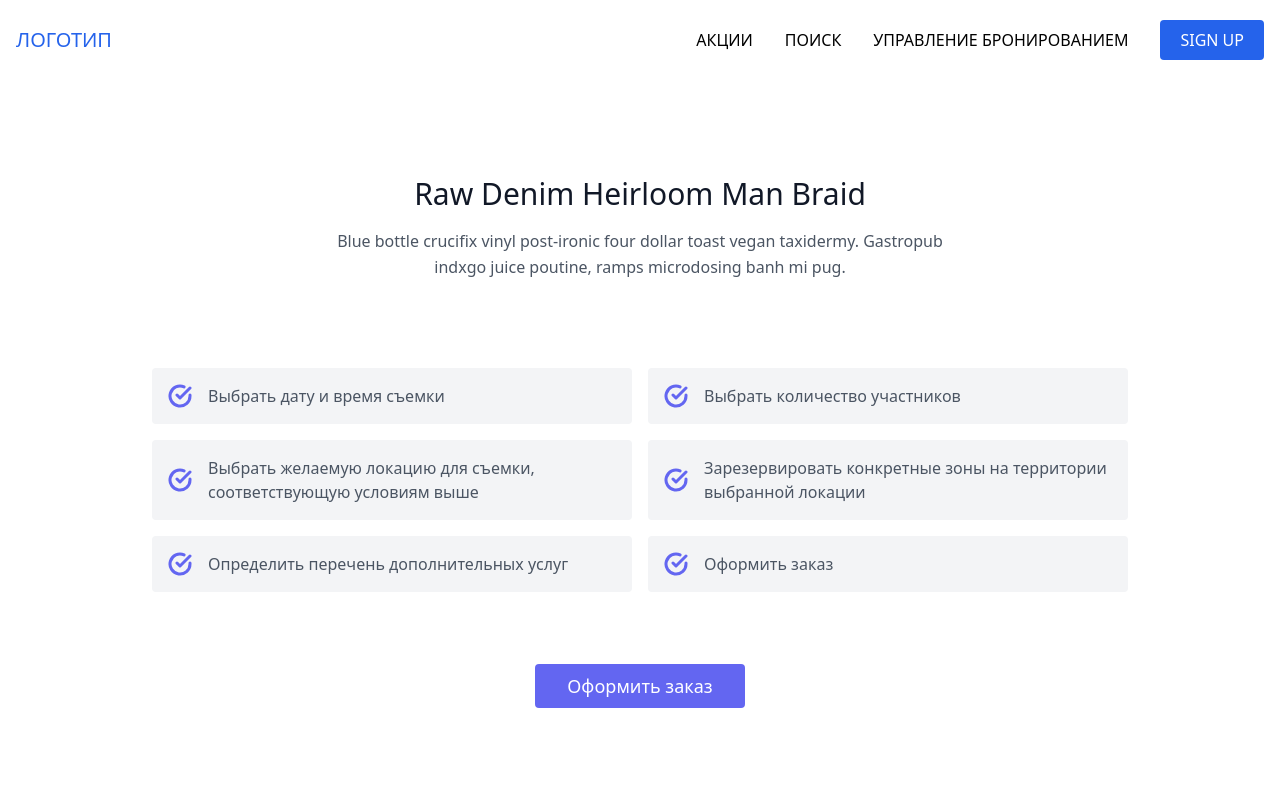
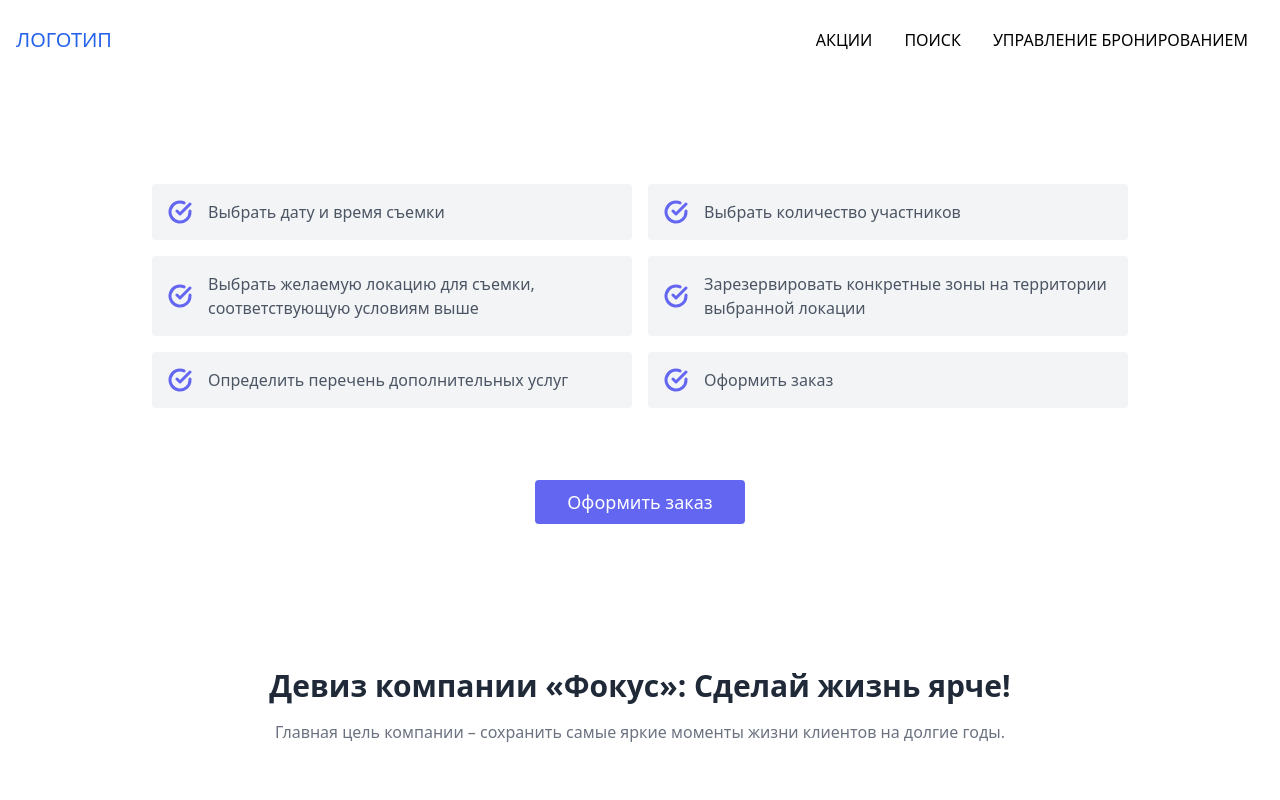
Before and after one commit to Foxies777/Site_project, a plain HTML site: page tailwind/index.html in a window 1280 px wide. Shown: the top 800 px of the page. Drawn offline with nearby package versions, Linux system fonts and the light colour scheme.

Commit message:
index.html

```diff
--- a/tailwind/index.html
+++ b/tailwind/index.html
@@ -33,21 +33,12 @@
                         data-pg-class-style="navbar_link">Поиск</a> <a href="#"
                         class="font-light hover:text-blue-600 lg:px-4 uppercase py-2 px-0"
                         data-pg-class-style="navbar_link">Управление бронированием</a>
-                </div> <a href="#"
-                    class="bg-blue-600 font-light inline-block px-5 py-2 rounded text-white hover:bg-blue-700 uppercase"
-                    data-pg-class-style="navbar_button">Sign Up</a>
+                </div>
             </div>
         </nav>
     </header>
     <section class="text-gray-600 body-font">
         <div class="container px-5 py-24 mx-auto">
-            <div class="text-center mb-20">
-                <h1 class="sm:text-3xl text-2xl font-medium text-center title-font text-gray-900 mb-4">Raw Denim
-                    Heirloom Man Braid</h1>
-                <p class="text-base leading-relaxed xl:w-2/4 lg:w-3/4 mx-auto">Blue bottle crucifix vinyl post-ironic
-                    four dollar toast vegan taxidermy. Gastropub indxgo juice poutine, ramps microdosing banh mi pug.
-                </p>
-            </div>
             <div class="flex flex-wrap lg:w-4/5 sm:mx-auto sm:mb-2 -mx-2">
                 <div class="p-2 sm:w-1/2 w-full">
                     <div class="bg-gray-100 rounded flex p-4 h-full items-center">
@@ -336,10 +327,6 @@
     </section>
     <footer class="text-gray-600 body-font">
         <div class="container px-5 py-8 mx-auto flex items-center sm:flex-row flex-col">
-          <a class="flex title-font font-medium items-center md:justify-start justify-center text-gray-900">
-            <svg xmlns="http://www.w3.org/2000/svg" fill="none" stroke="currentColor" stroke-linecap="round" stroke-linejoin="round" stroke-width="2" class="w-10 h-10 text-white p-2 bg-indigo-500 rounded-full" viewBox="0 0 24 24">
-              <path d="M12 2L2 7l10 5 10-5-10-5zM2 17l10 5 10-5M2 12l10 5 10-5"></path>
-            </svg>
             <span class="ml-3 text-xl">8 (800) 333-30-30</span>
           </a>
           <a href="#" class="text-sm text-gray-500 sm:ml-4 sm:pl-4 sm:border-l-2 sm:border-gray-200 sm:py-2 sm:mt-0 mt-4">Home
```
